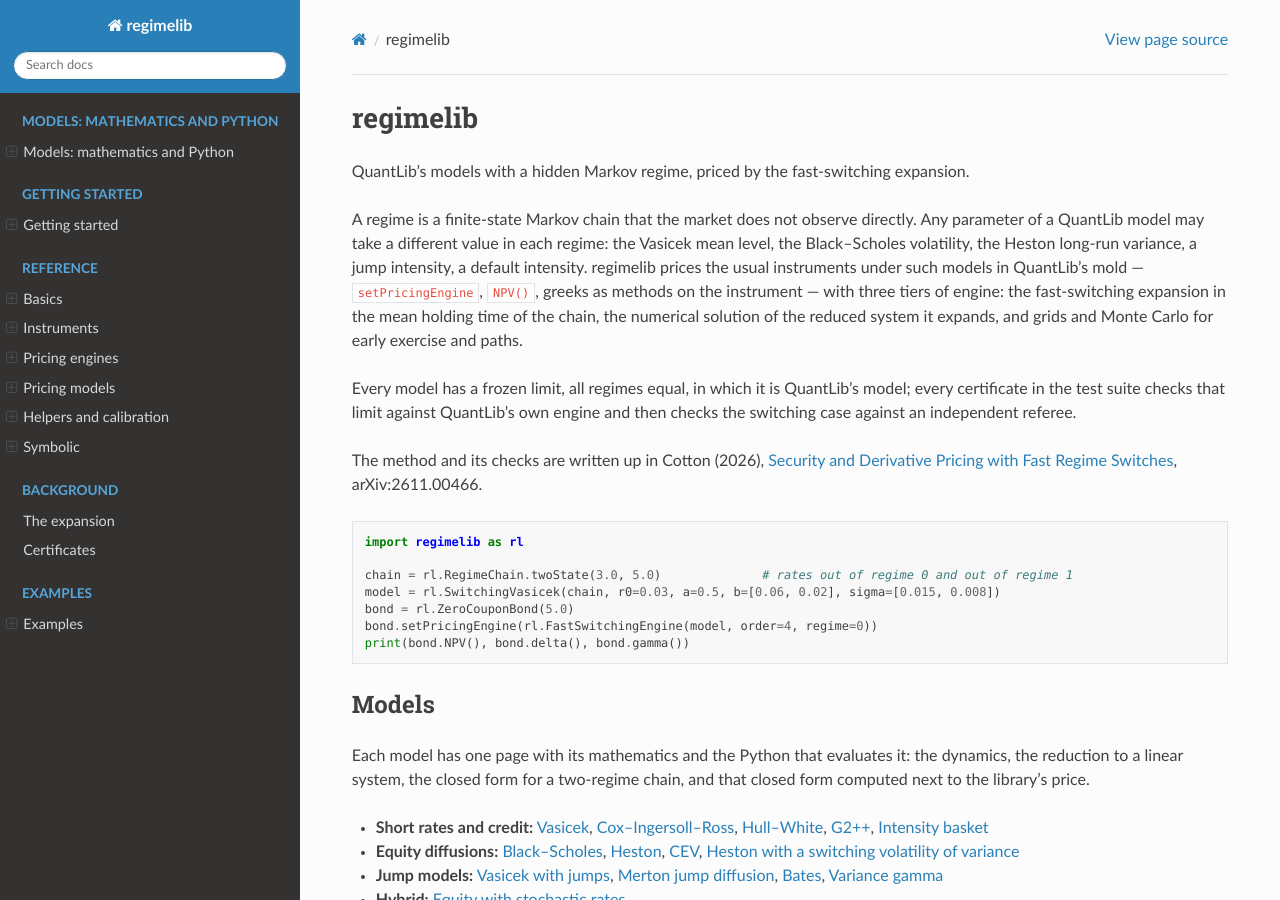
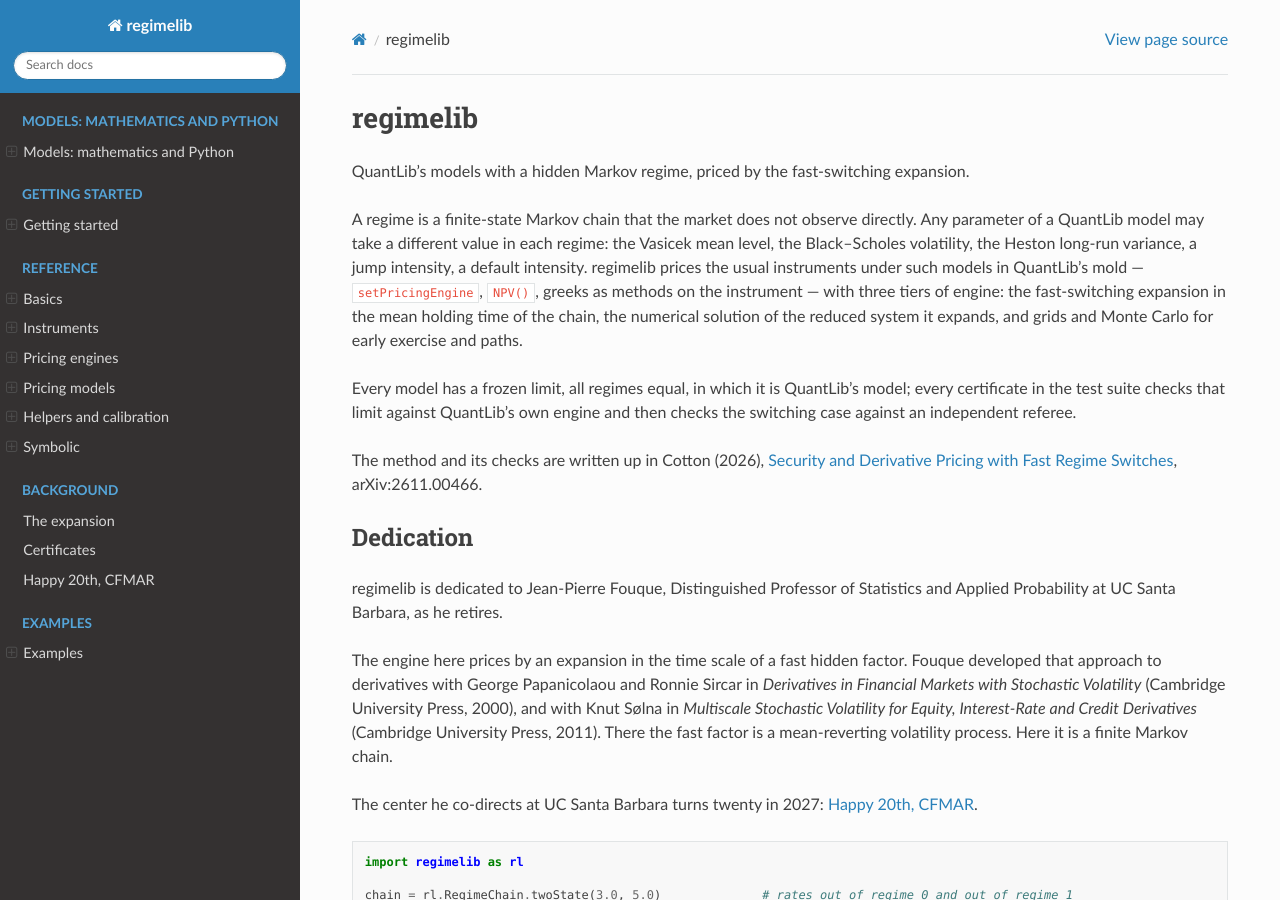
Before and after one commit to microprediction/regimelib, a Sphinx documentation site: the page built from docs/index.rst, in a window 1280 px wide and 900 px high. Built offline with Sphinx 7.4.7 and the Read the Docs theme 3.1.0, drawn with Linux system fonts in a browser that asks for light colours.

Commit message:
Dedicate regimelib to Jean-Pierre Fouque; a Happy 20th page for CFMAR
README and the docs front page carry the dedication; the background page places
the fast-switching expansion in the multiscale stochastic volatility work of
Fouque, Papanicolaou, Sircar and Solna; docs/cfmar.rst marks the center's
twentieth year (its tenth was the May 2017 conference).

Co-Authored-By: Claude Opus 5.5 <noreply@anthropic.com>

```diff
--- a/docs/background.rst
+++ b/docs/background.rst
@@ -18,6 +18,12 @@ Green–Kubo integral of the forcing's fluctuation, which is the extra convexity
 layer that remembers the starting regime. Higher orders follow by a recursion the engine runs to any order. The
 series is asymptotic, so the engine stops at the best truncation and says when even that is rough.
 
+The idea of pricing by an expansion in the time scale of a fast hidden factor is the multiscale stochastic
+volatility theory of Fouque, Papanicolaou and Sircar (*Derivatives in Financial Markets with Stochastic Volatility*,
+2000) and of Fouque, Papanicolaou, Sircar and Sølna (*Multiscale Stochastic Volatility for Equity, Interest-Rate and
+Credit Derivatives*, 2011), where the fast factor is a mean-reverting diffusion. A finite chain in its place turns
+the reduced problem into a finite linear system, which is what lets the engine run the recursion to any order.
+
 Two things the library holds itself to:
 
 - **Exact reduction only** in the all-orders tier. A model whose switched operators do not commute with the rest
--- a/docs/index.rst
+++ b/docs/index.rst
@@ -16,6 +16,20 @@ referee.
 
 The method and its checks are written up in Cotton (2026), `Security and Derivative Pricing with Fast Regime
 Switches <https://arxiv.org/abs/2611.00466>`_, arXiv:2611.00466.
+
+Dedication
+----------
+
+regimelib is dedicated to Jean-Pierre Fouque, Distinguished Professor of Statistics and Applied Probability at
+UC Santa Barbara, as he retires.
+
+The engine here prices by an expansion in the time scale of a fast hidden factor. Fouque developed that approach to
+derivatives with George Papanicolaou and Ronnie Sircar in *Derivatives in Financial Markets with Stochastic
+Volatility* (Cambridge University Press, 2000), and with Knut Sølna in *Multiscale Stochastic Volatility for Equity,
+Interest-Rate and Credit Derivatives* (Cambridge University Press, 2011). There the fast factor is a mean-reverting
+volatility process. Here it is a finite Markov chain.
+
+The center he co-directs at UC Santa Barbara turns twenty in 2027: :doc:`cfmar`.
 
 .. code-block:: python
 
@@ -74,6 +88,7 @@ The common formula, the helpers and the index table are on :doc:`models/index`.
 
    background
    certificates
+   cfmar
 
 .. toctree::
    :maxdepth: 1
```
Also changed, not shown: README.md (+14 -0 lines), docs/cfmar.rst (added, +21 -0 lines).
